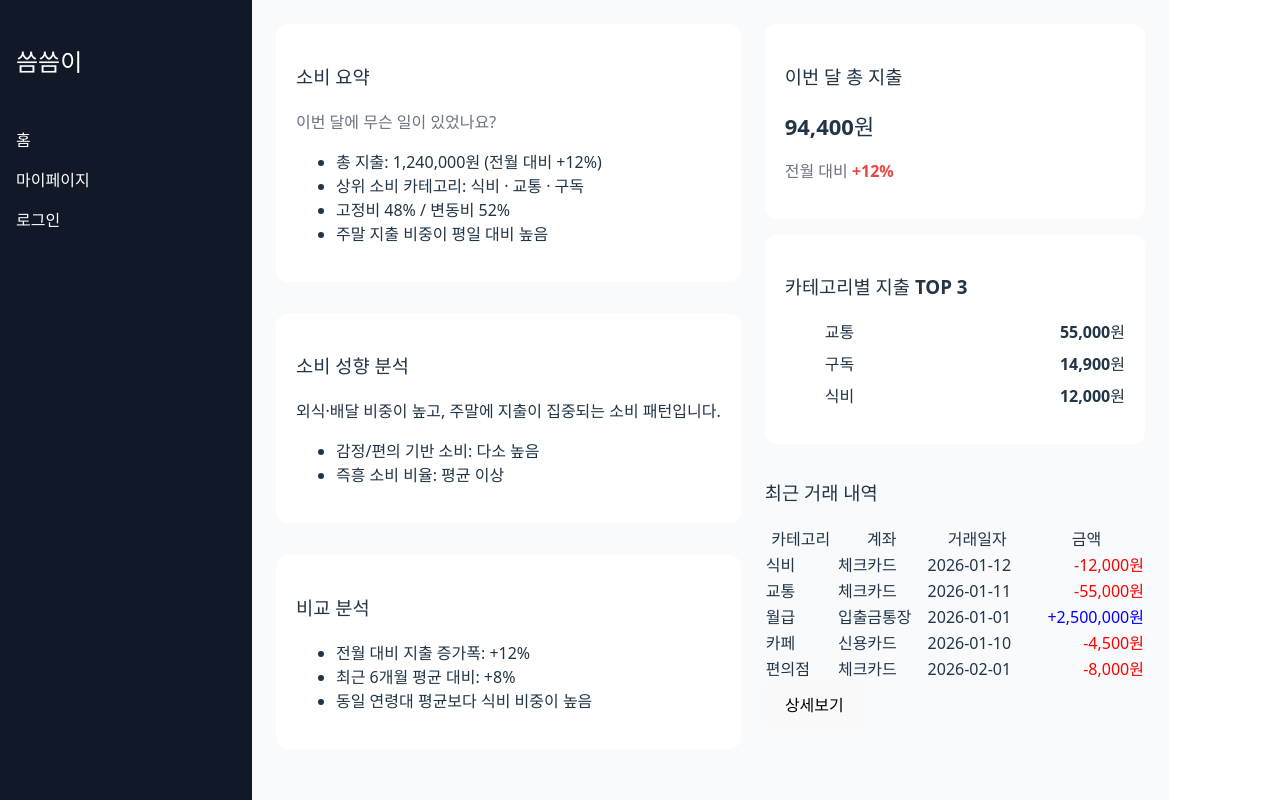
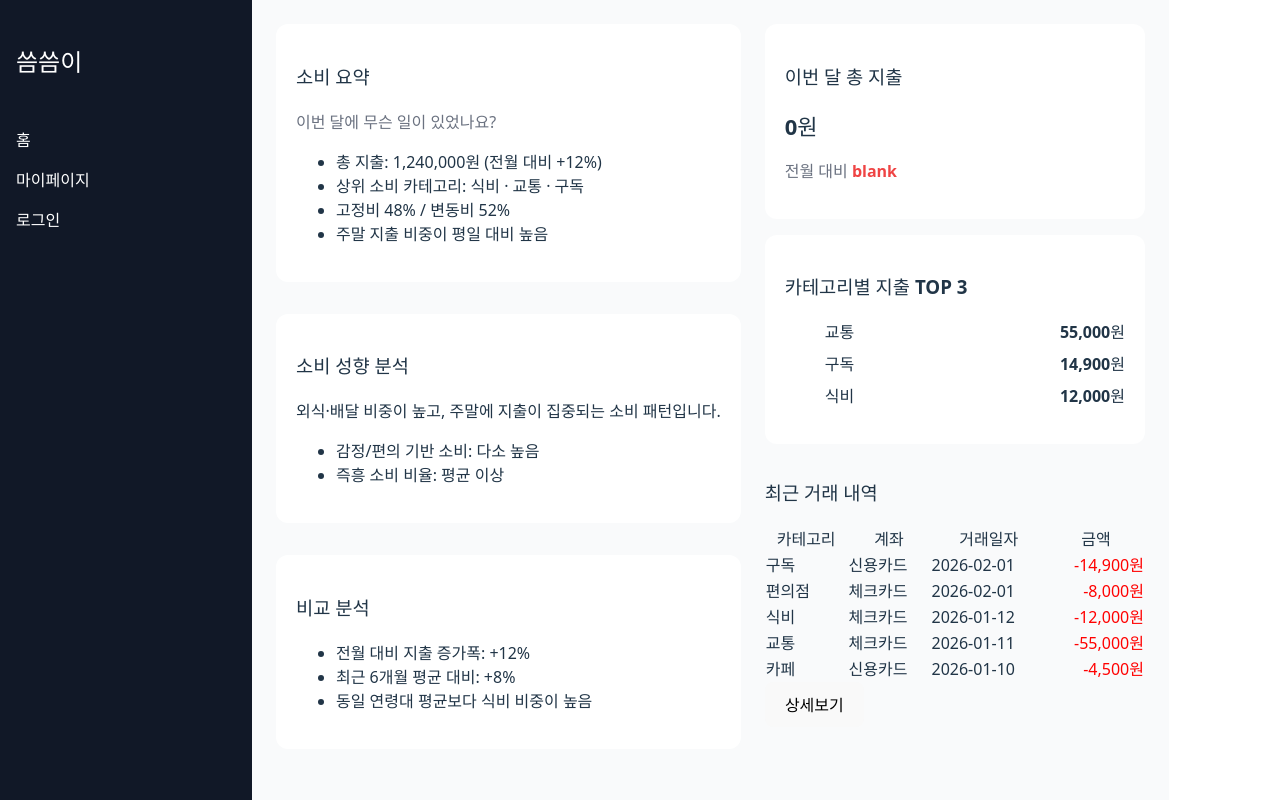
Before and after one commit to Sseumsseumi/sseumsseumi, a React app in the folder frontend/: page / in a window 1280 px wide. Built offline with nearby package versions, Linux system fonts and the light colour scheme; the HTML template or start-up script is replaced by a standard one.

Commit message:
[feat] : 이번 달 기준으로 총 지출 및 거래내역 출력

```diff
--- a/frontend/src/components/dashboard/statics/MonthlyTotalSummary.tsx
+++ b/frontend/src/components/dashboard/statics/MonthlyTotalSummary.tsx
@@ -5,8 +5,20 @@ interface Props {
 }
 
 const MonthlyTotalSummary = ({ transactions }: Props) => {
+  const now = new Date();
+  const currentYear = now.getFullYear();
+  const currentMonth = now.getMonth(); // 0-based
+
   const totalExpense = transactions
-    .filter((tx) => tx.type === "OUT")
+    .filter((tx) => {
+      if (tx.type !== "OUT") return false;
+
+      const txDate = new Date(tx.date);
+      return (
+        txDate.getFullYear() === currentYear &&
+        txDate.getMonth() === currentMonth
+      );
+    })
     .reduce((sum, tx) => sum + tx.amount, 0);
 
   return (
@@ -30,7 +42,7 @@ const MonthlyTotalSummary = ({ transactions }: Props) => {
       </p>
 
       <p style={{ color: "#6b7280" }}>
-        전월 대비 <strong style={{ color: "#ef4444" }}>+12%</strong>
+        전월 대비 <strong style={{ color: "#ef4444" }}>blank</strong>
       </p>
     </section>
   );
--- a/frontend/src/data/transactions.ts
+++ b/frontend/src/data/transactions.ts
@@ -1,8 +1,24 @@
 import type { Transaction } from "../types/transaction";
 
 export const transactions: Transaction[] = [
+    {
+    id: "1",
+    category: "구독",
+    accountType: "신용카드",
+    date: "2026-02-01",
+    amount: 14900,
+    type: "OUT",
+  },
   {
-    id: "1",
+    id: "2",
+    category: "편의점",
+    accountType: "체크카드",
+    date: "2026-02-01",
+    amount: 8000,
+    type: "OUT",
+  },
+{
+    id: "3",
     category: "식비",
     accountType: "체크카드",
     date: "2026-01-12",
@@ -10,43 +26,26 @@ export const transactions: Transaction[] = [
     type: "OUT",
   },
   {
-    id: "2",
+    id: "4",
     category: "교통",
     accountType: "체크카드",
     date: "2026-01-11",
     amount: 55000,
     type: "OUT",
+  },  {
+    id: "5",
+    category: "카페",
+    accountType: "신용카드",
+    date: "2026-01-10",
+    amount: 4500,
+    type: "OUT",
   },
-  {
-    id: "3",
+    {
+    id: "6",
     category: "월급",
     accountType: "입출금통장",
     date: "2026-01-01",
     amount: 2500000,
     type: "IN",
   },
-  {
-    id: "4",
-    category: "카페",
-    accountType: "신용카드",
-    date: "2026-01-10",
-    amount: 4500,
-    type: "OUT",
-  },
-  {
-    id: "5",
-    category: "편의점",
-    accountType: "체크카드",
-    date: "2026-02-01",
-    amount: 8000,
-    type: "OUT",
-  },
-  {
-    id: "6",
-    category: "구독",
-    accountType: "신용카드",
-    date: "2026-02-01",
-    amount: 14900,
-    type: "OUT",
-  },
 ];
--- a/frontend/src/pages/Transactions.tsx
+++ b/frontend/src/pages/Transactions.tsx
@@ -3,8 +3,13 @@ import Layout from "../components/layout/Layout";
 import TransactionTable from "../components/dashboard/transactions/TransactionTable";
 import { transactions } from "../data/transactions";
 
+const getCurrentMonth = () => {
+  const now = new Date();
+  return `${now.getFullYear()}-${String(now.getMonth() + 1).padStart(2, "0")}`;
+};
+
 const Transactions = () => {
-  const [month, setMonth] = useState("2026-01");
+  const [month, setMonth] = useState(getCurrentMonth());
 
   const filtered = transactions.filter((tx) =>
     tx.date.startsWith(month)
```
